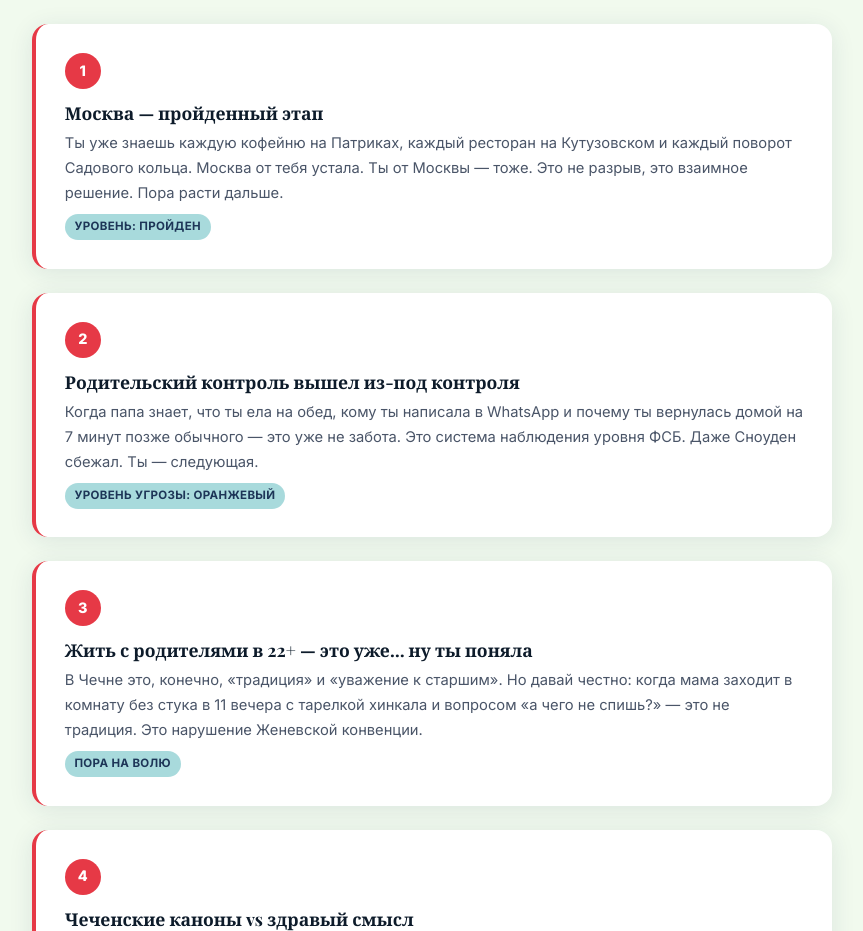
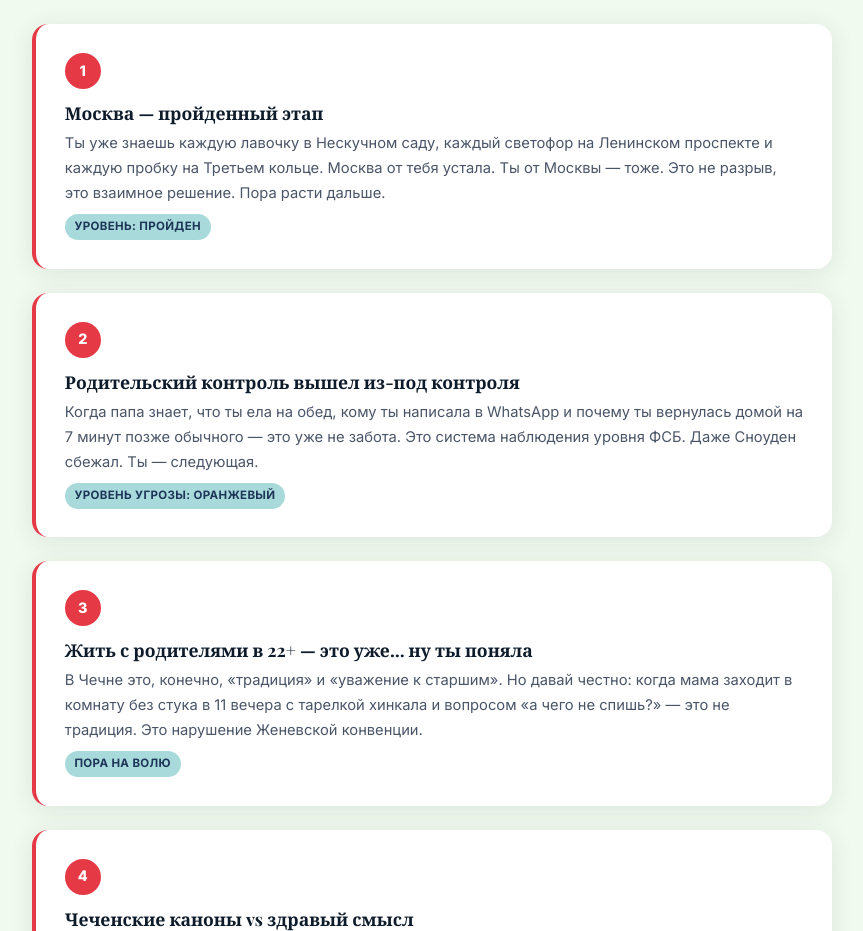
Before and after one commit to MrZzz17/albika-america, a plain HTML site: page index.html in a window 1280 px wide. Shown: the part 1400-2331 px from the top of the page, without its empty margins (208-1071 px from the left). Drawn offline with nearby package versions, Linux system fonts and the light colour scheme.

Commit message:
Update reason 1: Нескучный сад и Ленинский проспект
Co-authored-by: Cursor <cursoragent@cursor.com>

```diff
--- a/index.html
+++ b/index.html
@@ -191,7 +191,7 @@ img{max-width:100%;height:auto;display:block}
       <div class="reason">
         <div class="reason-num">1</div>
         <h3>Москва — пройденный этап</h3>
-        <p>Ты уже знаешь каждую кофейню на Патриках, каждый ресторан на Кутузовском и каждый поворот Садового кольца. Москва от тебя устала. Ты от Москвы — тоже. Это не разрыв, это взаимное решение. Пора расти дальше.</p>
+        <p>Ты уже знаешь каждую лавочку в Нескучном саду, каждый светофор на Ленинском проспекте и каждую пробку на Третьем кольце. Москва от тебя устала. Ты от Москвы — тоже. Это не разрыв, это взаимное решение. Пора расти дальше.</p>
         <span class="tag">Уровень: пройден</span>
       </div>
 
```
